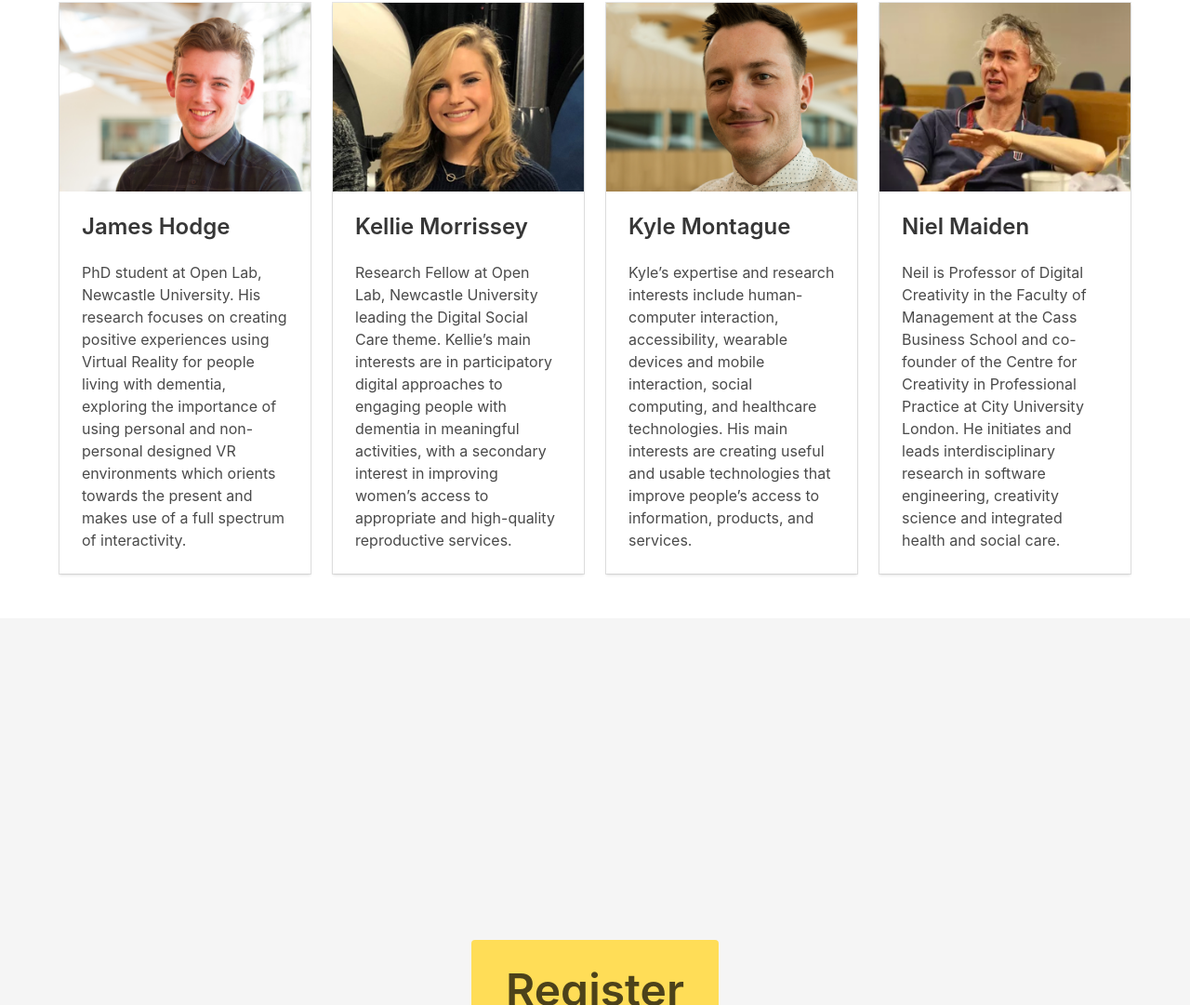
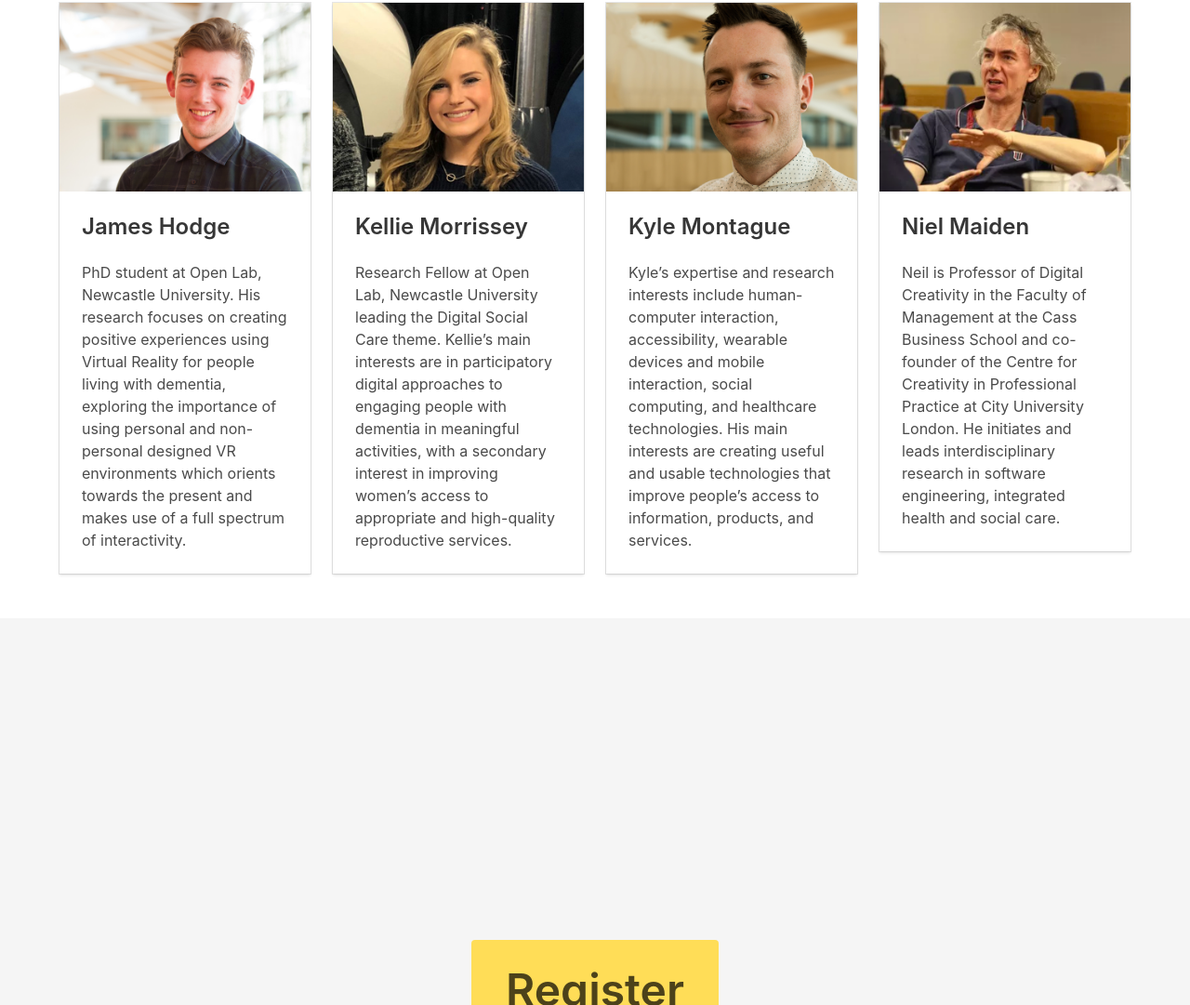
Before and after one commit to jameshodge1996/jameshodge1996.github.io, a plain HTML site: page index.html in a window 1280 px wide. Shown: the part 3276-4357 px from the top of the page at 93% size. Drawn offline with nearby package versions, Linux system fonts and the light colour scheme; some packages are replaced by stand-ins of ours.

Commit message:
altered text

```diff
--- a/index.html
+++ b/index.html
@@ -266,7 +266,7 @@
                   </div>
                 </div>
                 <div class="content">
-                  Neil is Professor of Digital Creativity in the Faculty of Management at the Cass Business School and co-founder of the Centre for Creativity in Professional Practice at City University London. He initiates and leads interdisciplinary research in software engineering, creativity science and integrated health and social care.                 </div>
+                  Neil is Professor of Digital Creativity in the Faculty of Management at the Cass Business School and co-founder of the Centre for Creativity in Professional Practice at City University London. He initiates and leads interdisciplinary research in software engineering, integrated health and social care.                 </div>
               </div>
             </div>
           </div>
```
